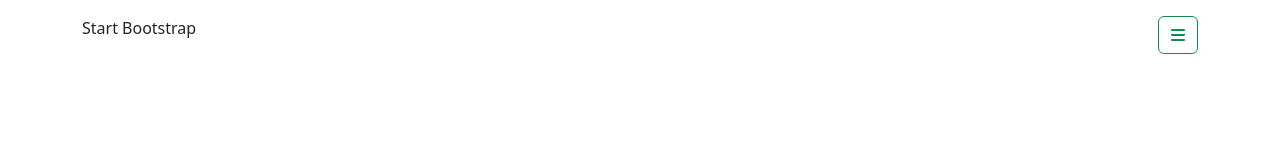
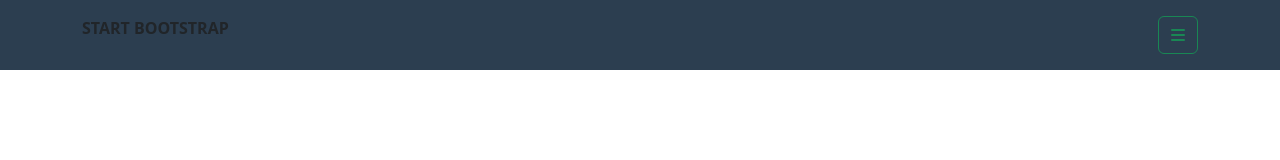
Before and after one commit to RiccardoCarluccio/html-css-bootstrap-freelancer, a plain HTML site: page index.html in a window 1280 px wide. Drawn offline with nearby package versions, Linux system fonts and the light colour scheme.

Commit message:
layout navbar

```diff
--- /dev/null
+++ b/CSS/style.css
@@ -0,0 +1,7 @@
+:root {
+  --bs-secondary: rgba(44,62,80,255);
+}
+
+nav {
+  background-color: var(--bs-secondary);
+}
--- a/index.html
+++ b/index.html
@@ -7,15 +7,16 @@
   <link href="https://cdn.jsdelivr.net/npm/bootstrap@5.3.0/dist/css/bootstrap.min.css" rel="stylesheet" integrity="sha384-9ndCyUaIbzAi2FUVXJi0CjmCapSmO7SnpJef0486qhLnuZ2cdeRhO02iuK6FUUVM" crossorigin="anonymous">
   <link rel="stylesheet" href="https://cdnjs.cloudflare.com/ajax/libs/font-awesome/6.2.0/css/all.min.css" integrity="sha512-xh6O/CkQoPOWDdYTDqeRdPCVd1SpvCA9XXcUnZS2FmJNp1coAFzvtCN9BmamE+4aHK8yyUHUSCcJHgXloTyT2A==" crossorigin="anonymous" referrerpolicy="no-referrer" />
 
+  <link rel="stylesheet" href="CSS/style.css">
   <title>Bootstrap Freelancer</title>
 </head>
 
 <body>
 
-  <div class="container-fluid d-flex justify-content-center">
+  <nav class="container-fluid d-flex justify-content-center">
     <div class="container">
       <div class="row">
-        <div class="col py-3">Start Bootstrap</div>
+        <div class="col py-3 text-uppercase fw-bold">Start Bootstrap</div>
         <div class="col text-end py-3">
           <button class="btn btn-outline-success">
             <i class="fa-solid fa-bars"></i>
```
